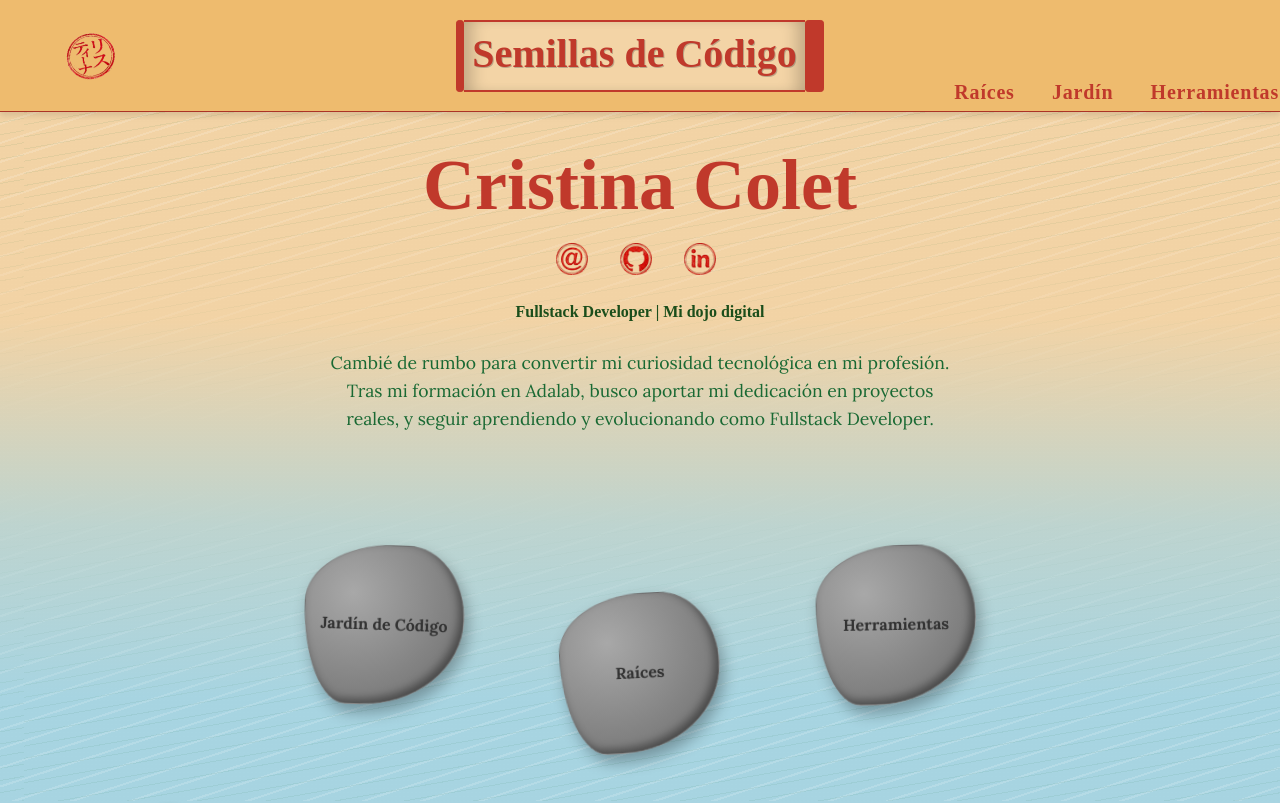
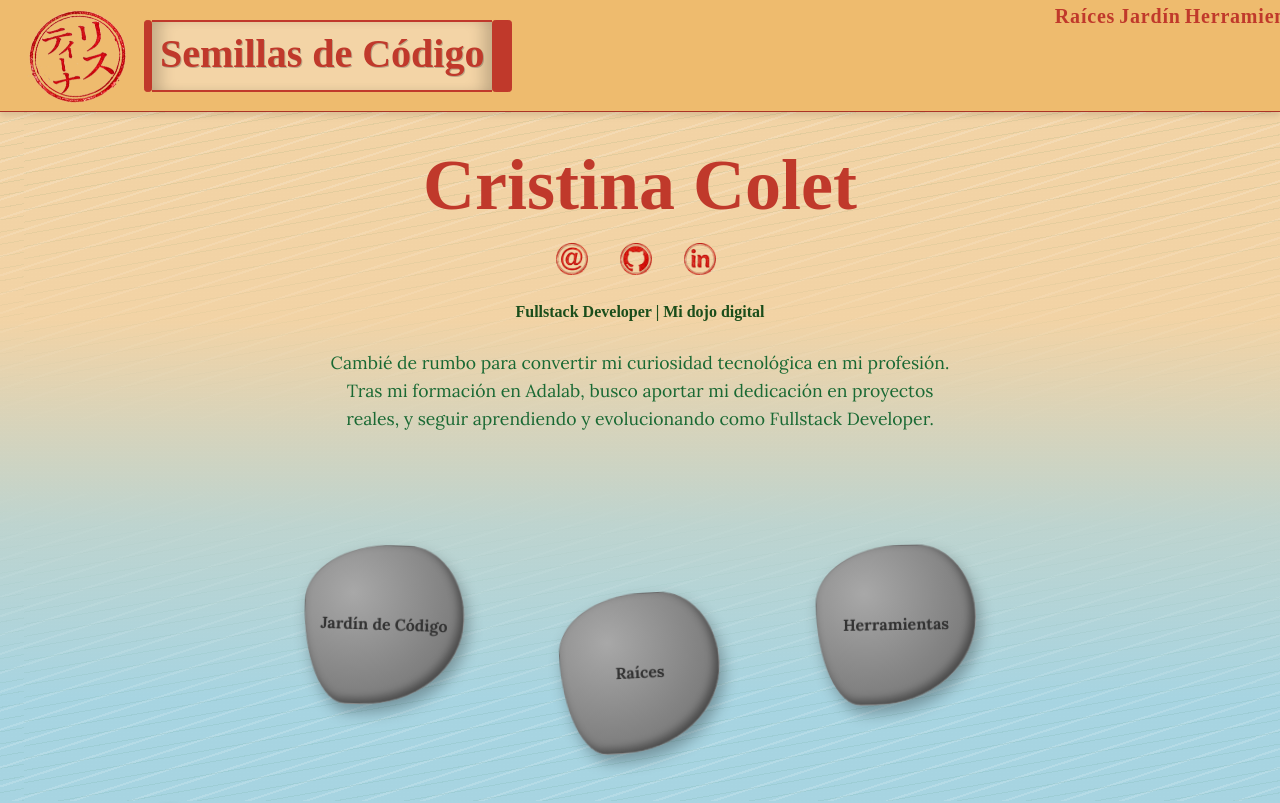
Before and after one commit to Colet-Cristina/portfolio-CristinaColet, a React (Vite) app: page / in a window 1280 px wide. Shown: the top 803 px of the page. Built offline with nearby package versions, Linux system fonts and the light colour scheme; a web font is replaced by a local one.

Commit message:
fix: correct position of the menu and scroll in the tablet version of the header

```diff
--- a/src/App.jsx
+++ b/src/App.jsx
@@ -18,13 +18,6 @@ import TopBtn from "./pages/TopBtn";
  * Define el contenedor principal y la lógica de renderizado.
  */
 function App() {
-  const handleTop = () => {
-    window.scrollTo({
-      top: 0,
-      behavior: "smooth",
-    });
-  };
-
   return (
     <div className="layout">
       <Header />
--- a/src/services/projectsData.json
+++ b/src/services/projectsData.json
@@ -11,7 +11,7 @@
   {
     "id": 2,
     "title": "Harry Potter",
-    "description": "Un archivo de registro mágico desarrollado con React que permite catalogar a los personajes del universo de Harry Potter. La aplicación combina la nostalgia de la saga con una interfaz moderna, reactiva y llena de detalles visuales.",
+    "description": "Registro mágico desarrollado con React para catalogar personajes de Harry Potter a través de una interfaz moderna, reactiva y visual.",
     "tech": ["React", "React Router", "SASS", "API"],
     "link": "https://github.com/Colet-Cristina/modulo-3-evaluacion-final-Colet-Cristina",
     "demo": "https://colet-cristina.github.io/modulo-3-evaluacion-final-Colet-Cristina/",
@@ -20,7 +20,7 @@
   {
     "id": 3,
     "title": "Piedra, Papel, Tijera",
-    "description": "Un ejercicio fundamental de lógica de programación donde el usuario se enfrenta a la computadora. Este proyecto marca el dominio de la manipulación del DOM y el manejo de eventos asíncronos en JavaScript Vanilla.",
+    "description": "Juego interactivo contra la computadora desarrollado en JavaScript Vanilla, enfocado en el dominio de la manipulación del DOM y eventos asíncronos.",
     "tech": ["HTML5", "CSS3", "JavaScript"],
     "link": "https://github.com/Colet-Cristina/modulo-2-evaluacion-intermedia-Colet-Cristina",
     "demo": "",
--- a/src/styles/layout/_header.scss
+++ b/src/styles/layout/_header.scss
@@ -187,12 +187,14 @@
 
     &__container {
       padding: 0 4rem;
-      flex-direction: row;
+      position: relative;
+      display: flex;
     }
 
     &__seal {
       position: absolute;
-      left: 4rem;
+      left: 1.5rem;
+      height: 6rem;
     }
 
     &__menu-btn {
@@ -202,47 +204,26 @@
     &__nav {
       display: flex;
       position: absolute;
-      right: -1rem;
-      margin: 0;
-      height: auto;
-      width: auto;
+      top: -4rem;
       background: transparent;
       transform: translateX(0);
       box-shadow: none;
       border: none;
-      display: flex;
-    }
-
-    &__list {
-      display: flex;
-      gap: 0.2rem;
-      margin: 0;
-      padding: 0;
     }
 
     &__nav-item {
       font-weight: 500;
       letter-spacing: 0.05rem;
-      padding: 0.5rem 1rem;
-      border-radius: 0.5rem;
+
       font-weight: bold;
-      border: 0.0625rem solid transparent;
+
       transition: all 0.3s cubic-bezier(0.4, 0, 0.2, 1);
-
-      &:hover {
-        background-color: $color-red;
-        color: $background-color;
-        box-shadow: inset 0 0 0.5rem rgba(0, 0, 0, 0.1);
-      }
-
-      // &.is-active {
-      //   border: 0.0625rem solid $color-red;
-      //   color: $color-red;
-      // }
     }
 
     &__title {
-      justify-content: center;
+      margin: 0;
+      position: absolute;
+      left: 9rem;
     }
 
     &__title-link {
--- a/src/styles/pages/_gardenCode.scss
+++ b/src/styles/pages/_gardenCode.scss
@@ -197,7 +197,6 @@
   transform: rotate(20deg);
 }
 .sakura_branch--right {
-  /* Por defecto en móvil: oculta */
   display: none;
 }
 
@@ -247,12 +246,12 @@
   width: 100%;
   height: 100%;
   background: rgba($color-sakura, 0.2);
-  backdrop-filter: blur(0.5rem); // Efecto esmerilado
+  backdrop-filter: blur(0.5rem);
   display: flex;
   justify-content: center;
   align-items: center;
   z-index: 1000;
-  padding: 1.25rem;
+  padding: 1rem;
   animation: fadeIn 0.3s ease;
 }
 
@@ -266,11 +265,10 @@
     #c84b6b 100%
   );
   width: 90%;
-  max-width: 37.5rem;
+  max-width: 30rem;
   border-radius: 2rem;
   position: relative;
   padding: 2rem;
-  border-radius: 2rem;
   &.is-active {
     animation: fadeInStone 0.5s ease-in-out both;
   }
@@ -287,9 +285,8 @@
 }
 
 .modal__img {
-  width: 90%;
+  width: 85%;
   border-radius: 0.5rem;
-  margin-bottom: 1.5rem;
   border: 0.0625rem solid rgba($color-stone, 1);
 }
 
@@ -300,18 +297,19 @@
   display: flex;
   flex-direction: column;
   justify-content: center;
-  align-items: center;
+  text-align: center;
 }
 .modal__description {
   color: $text-color;
-  line-height: 1.6;
-  margin-bottom: 1.5rem;
+  line-height: 1.4;
+  margin-bottom: 1rem;
   font-weight: bold;
+  text-align: center;
 }
 
 .modal__actions {
   display: flex;
-  gap: 2.5rem;
+  gap: 1rem;
   margin-top: 1.5rem;
   justify-content: center;
   flex-wrap: wrap;
--- a/src/styles/pages/_tools.scss
+++ b/src/styles/pages/_tools.scss
@@ -156,10 +156,9 @@
   /* Marco  */
   &__frame {
     background-color: $color-paper;
-    border: 0.3rem solid $color-wood;
-    padding: 0.8rem 0.4rem;
+    border: 0.2rem solid $color-wood;
     width: 5rem;
-    height: 6rem;
+    height: 4.5rem;
     display: flex;
     flex-direction: column;
     align-items: center;
@@ -295,9 +294,7 @@
     color: $color-wood;
     font-weight: 700;
     line-height: 1.2;
-    display: -webkit-box;
-    -webkit-line-clamp: 3;
-    -webkit-box-orient: vertical;
+
     overflow: hidden;
   }
 
--- a/src/styles/pages/_topBtn.scss
+++ b/src/styles/pages/_topBtn.scss
@@ -10,8 +10,8 @@
   height: 3rem;
   border-radius: 50%;
 
-  background-color: $color-sakura;
-  border: 0.2rem solid darken(#c84b6b, 5%);
+  background-color: $header-brown;
+  border: 0.2rem solid darken($color-red, 5%);
   box-shadow: $shadow-strong;
 
   display: flex;
@@ -24,7 +24,7 @@
     font-size: 1.5rem;
     font-weight: bold;
     line-height: 1;
-    color: #c84b6b;
+    color: $color-red;
     display: inline-block;
     transform: rotate(-90deg);
   }
```
Also changed, not shown: 1 other file (tests, documents, lock files or other folders).
